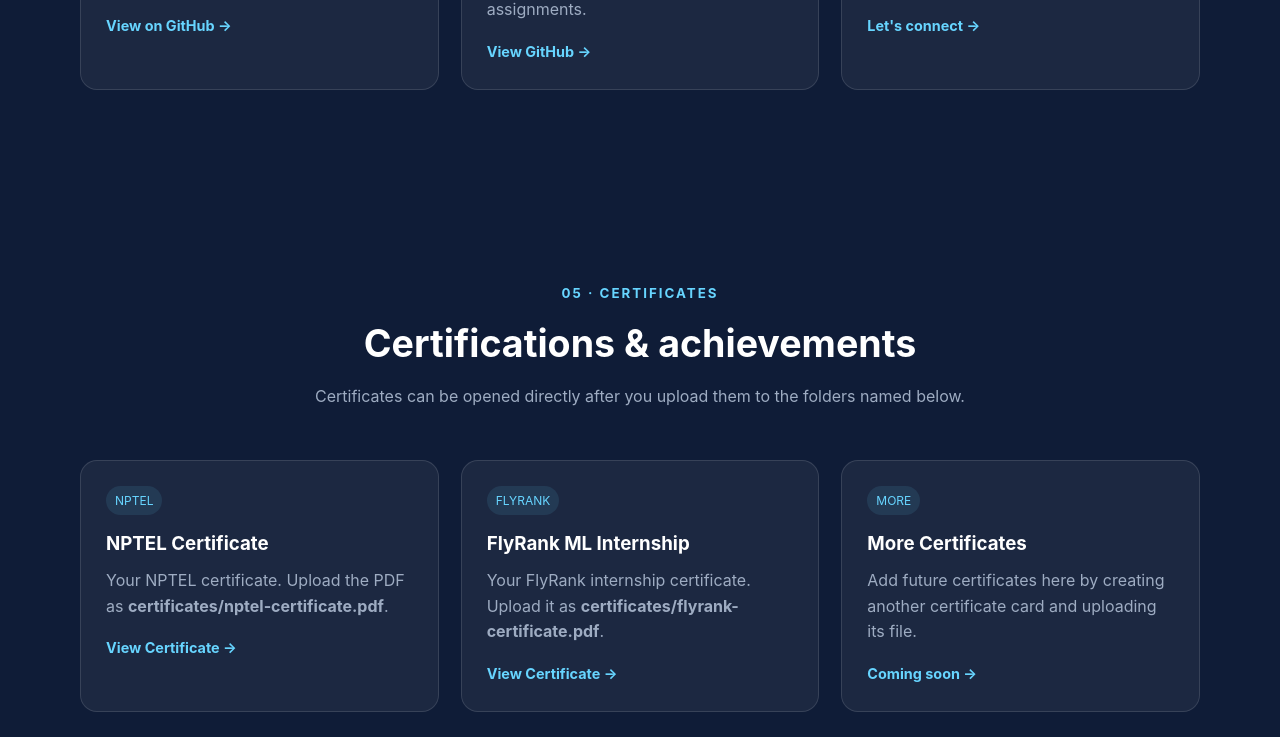
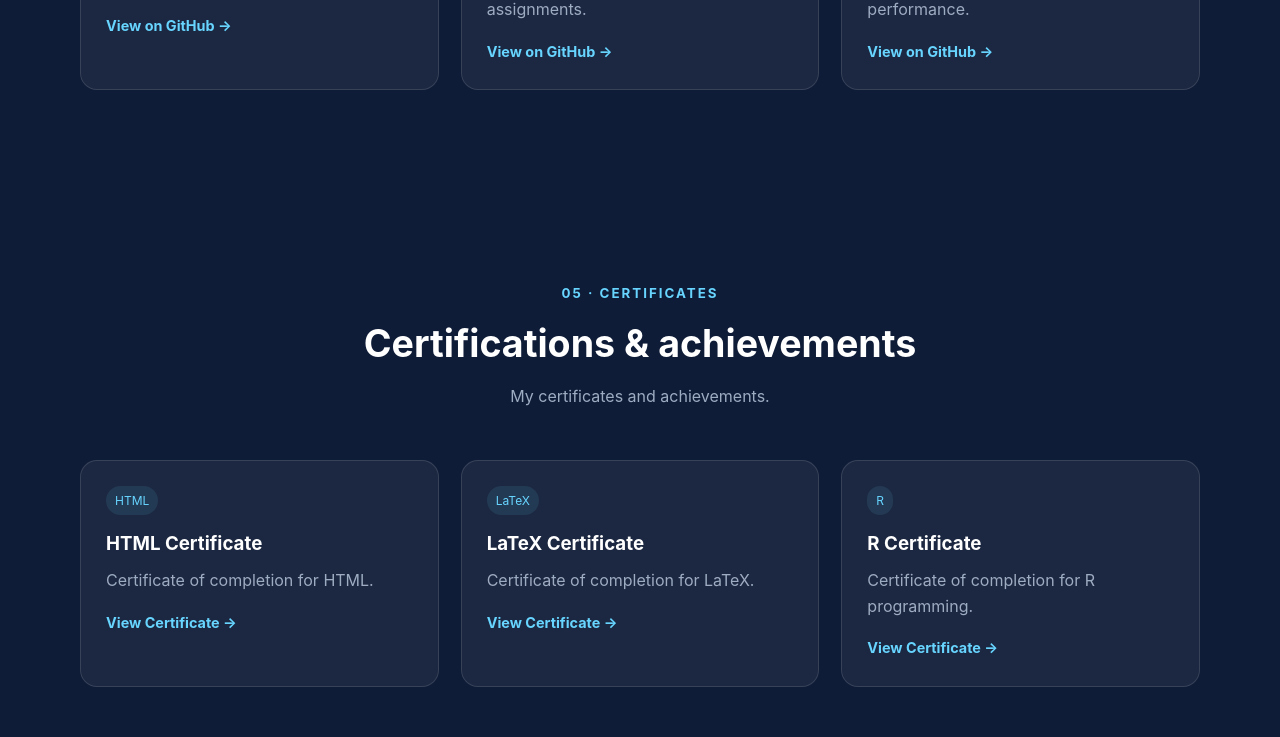
Before and after one commit to Sulamithsingh/devnest-portfolio, a plain HTML site: page index.html in a window 1280 px wide. Shown: the part 3129-3866 px from the top of the page. Drawn offline with Linux system fonts and the light colour scheme.

Commit message:
Update index.html

```diff
--- a/index.html
+++ b/index.html
@@ -802,7 +802,7 @@
 </p>
 
 <a class="card-link"
-href="https://github.com/Sulamithsingh/devnest-portfolio"
+href="https://github.com/Sulamithsingh/Sulamith-Singh-Portfolio"
 target="_blank">
 
 View on GitHub →
@@ -823,10 +823,10 @@
 </p>
 
 <a class="card-link"
-href="https://github.com/Sulamithsingh"
+href="https://github.com/Sulamithsingh/flyrank-ml-internship-starter"
 target="_blank">
 
-View GitHub →
+View on GitHub →
 
 </a>
 
@@ -837,14 +837,18 @@
 
 <div class="icon">DS</div>
 
-<h3>Data Science Projects</h3>
+<h3>IPL Data Analysis</h3>
 
 <p>
-More data analysis and machine-learning projects will be added as I continue building my portfolio.
+Analyzed IPL data from 2008–2024 using Python, Pandas, Matplotlib and Seaborn to explore team and player performance.
 </p>
 
-<a class="card-link" href="#contact">
-Let's connect →
+<a class="card-link"
+href="https://github.com/Sulamithsingh/IPL-Data-Analysis"
+target="_blank">
+
+View on GitHub →
+
 </a>
 
 </article>
@@ -854,7 +858,6 @@
 </div>
 
 </section>
-
 
 <section id="certificates">
 
@@ -867,7 +870,7 @@
 <h2>Certifications & achievements</h2>
 
 <p>
-Certificates can be opened directly after you upload them to the folders named below.
+My certificates and achievements.
 </p>
 
 </div>
@@ -876,16 +879,16 @@
 
 <article class="card reveal">
 
-<span class="tag">NPTEL</span>
+<span class="tag">HTML</span>
 
-<h3>NPTEL Certificate</h3>
+<h3>HTML Certificate</h3>
 
 <p>
-Your NPTEL certificate. Upload the PDF as <b>certificates/nptel-certificate.pdf</b>.
+Certificate of completion for HTML.
 </p>
 
 <a class="card-link"
-href="certificates/nptel-certificate.pdf"
+href="HTML.pdf.pdf"
 target="_blank">
 
 View Certificate →
@@ -897,16 +900,16 @@
 
 <article class="card reveal">
 
-<span class="tag">FLYRANK</span>
+<span class="tag">LaTeX</span>
 
-<h3>FlyRank ML Internship</h3>
+<h3>LaTeX Certificate</h3>
 
 <p>
-Your FlyRank internship certificate. Upload it as <b>certificates/flyrank-certificate.pdf</b>.
+Certificate of completion for LaTeX.
 </p>
 
 <a class="card-link"
-href="certificates/flyrank-certificate.pdf"
+href="LaTeX.pdf.pdf"
 target="_blank">
 
 View Certificate →
@@ -918,16 +921,20 @@
 
 <article class="card reveal">
 
-<span class="tag">MORE</span>
+<span class="tag">R</span>
 
-<h3>More Certificates</h3>
+<h3>R Certificate</h3>
 
 <p>
-Add future certificates here by creating another certificate card and uploading its file.
+Certificate of completion for R programming.
 </p>
 
-<a class="card-link" href="#contact">
-Coming soon →
+<a class="card-link"
+href="R.pdf.pdf"
+target="_blank">
+
+View Certificate →
+
 </a>
 
 </article>
@@ -952,7 +959,7 @@
 </p>
 
 <a class="btn btn-primary"
-href="resume/Sulamith_Singh_Resume.pdf"
+href="Resume.pdf.pdf"
 download>
 
 Download Resume ↓
```
